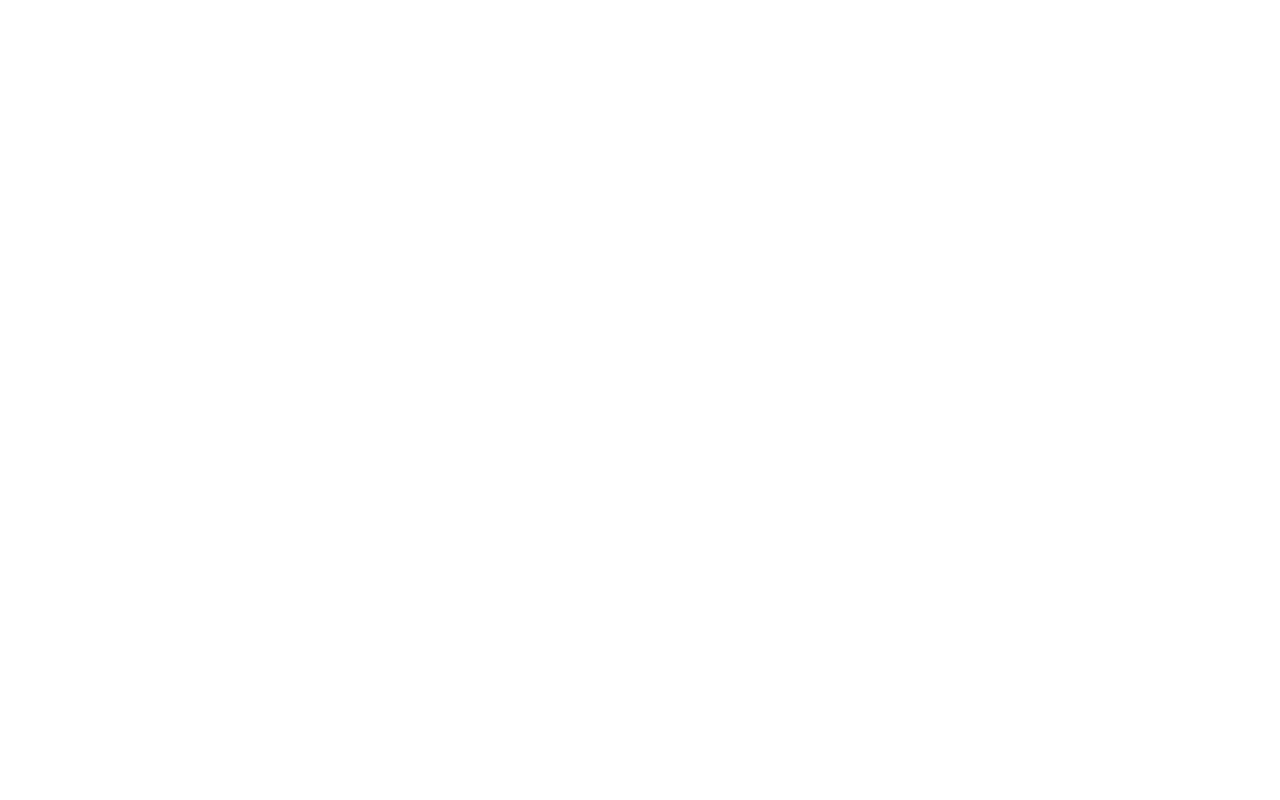
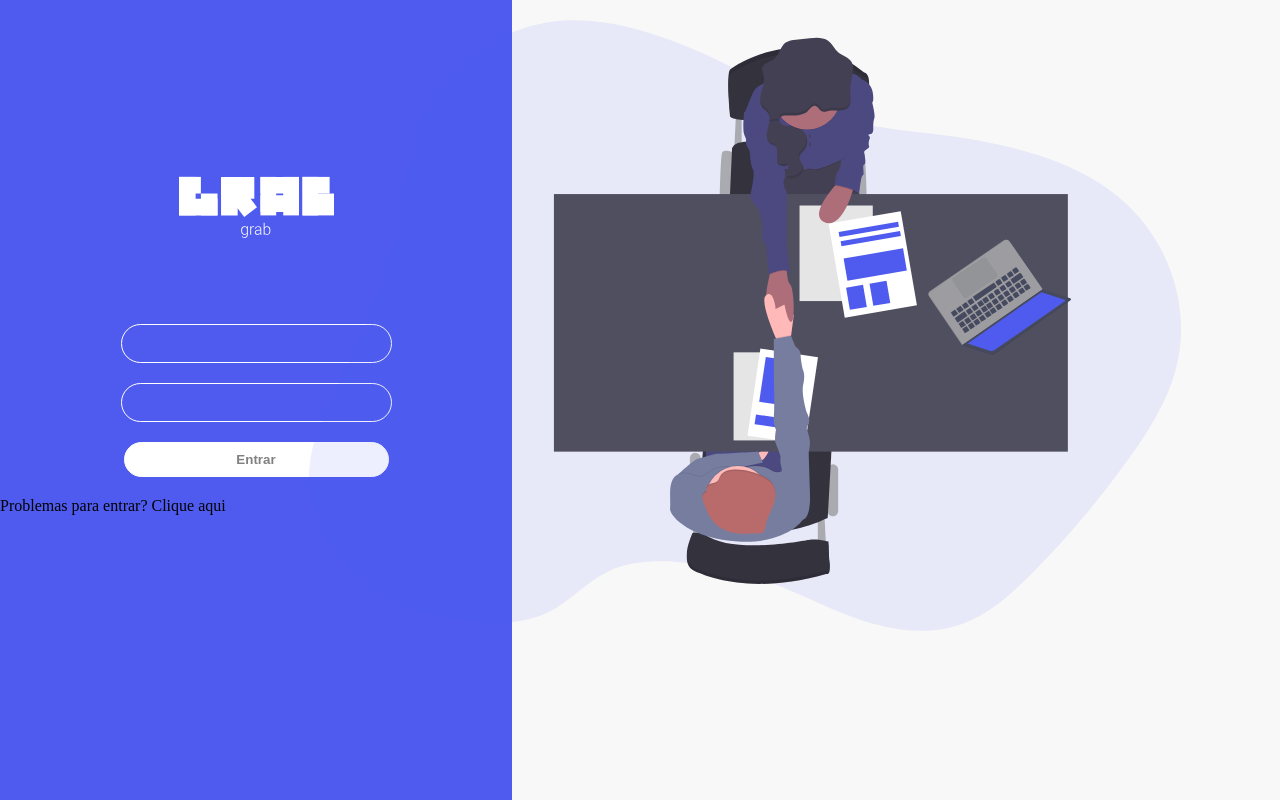
Before and after one commit to MariaSilv255/devChalleng_Grab, a plain HTML site: page index.html in a window 1280 px wide. Drawn offline with Linux system fonts and the light colour scheme.

Commit message:
Layout do index quase completo e criado a pasta e arquivo css

```diff
--- /dev/null
+++ b/css/css.css
@@ -0,0 +1,55 @@
+.container{
+    background-color:  #4E5BEE;
+    float: left;
+    width: 40%;
+    height: 100%;
+    position: absolute;
+}
+
+.inputs{
+    display:block;
+    border-radius: 25px;
+    width: 265px;
+    height: 35px;
+    border: 1px solid white;
+    background-color:#4E5BEE ;
+    margin: 0 auto;
+    margin-bottom: 20px;
+}
+
+.submit{
+
+    background-color: white;
+    color: #808080;
+    font-weight: bold;
+}
+
+.logodiv{
+text-align: center;
+margin-top: 95px;
+}
+
+.logo{
+    width: 155px;
+    height: 225px;
+}
+.img2div{
+    float: right;
+    margin-right: 35px;
+    margin-top: 20px;
+    height: 100;
+    width: 100%;
+}
+.img2{
+
+    float: right;
+    position: relative;
+    width: 1000px;
+    height: 611px;
+    object-fit: contain;
+
+}
+body{
+    margin: 0;
+    background-color: #F8F8F8;
+}
--- a/index.html
+++ b/index.html
@@ -1,11 +1,41 @@
 <!DOCTYPE html>
 <html lang="pt-br">
+
 <head>
   <meta charset="UTF-8" />
   <meta name="viewport" content="width=device-width, initial-scale=1.0" />
+  <link href="css/css.css" rel="stylesheet">
   <title>Grab - Login</title>
 </head>
+
 <body>
+  <form>
+    <div class="container">
+      <div class="logodiv">
+        <img class="logo" src="assets/logo-grab.svg">
+      </div>
+      <div class="center">
+        <input class="inputs" type="email" name="email" id="email">
+        <input class="inputs" type="password" name="psw" id="psw">
+        <input class="inputs submit" type="submit" value="Entrar">
+      <p>
+        Problemas para entrar?
+        <a>Clique aqui</a>
+      </p>
 
+      </div>
+
+      <div class="center">
+
+      </div>
+
+    </div>
+
+    <div class="img2div">
+      <img class="img2" src="assets/undraw_interview_rmcf.svg">
+    </div>>
+
+  </form>
 </body>
+
 </html>
```
Lines whose indentation alone changed are shown as unchanged.
